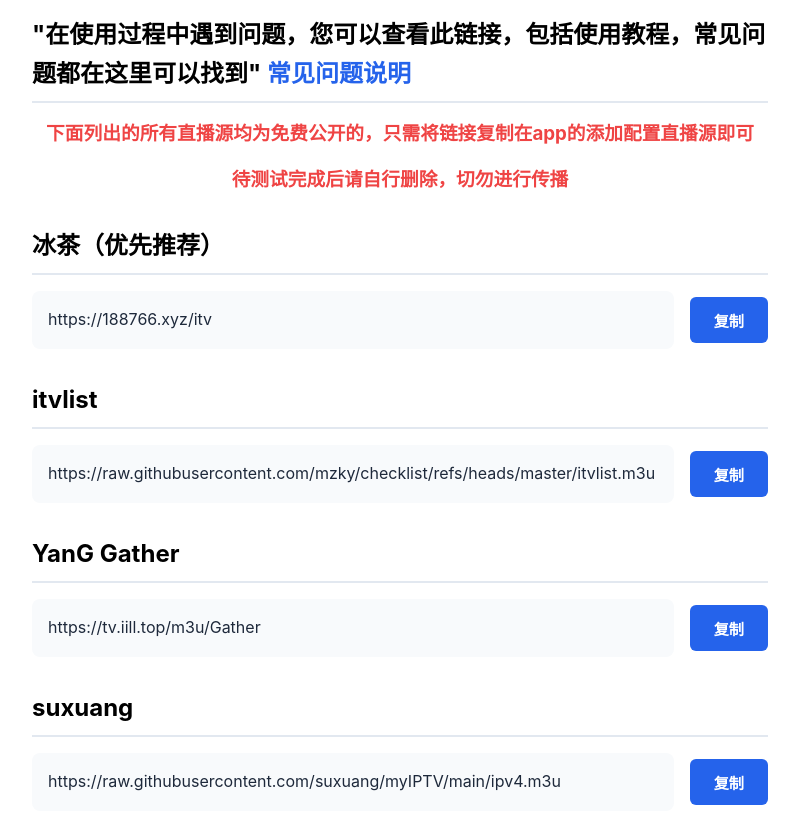
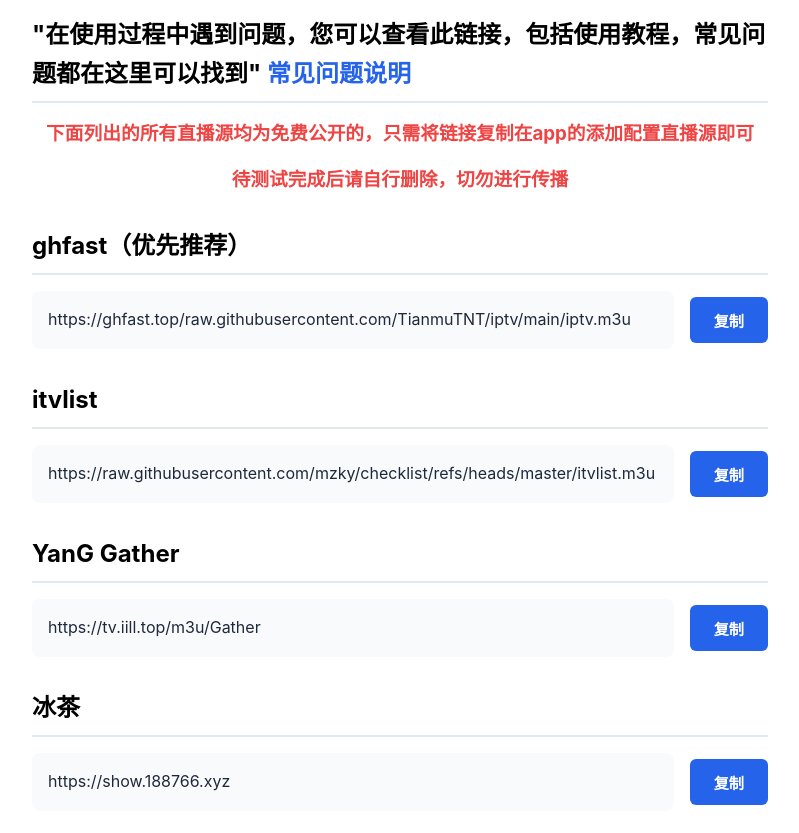
Before and after one commit to tottixc912/tottixc912.github.io, a plain HTML site: page index.html in a window 1280 px wide. Shown: the part 119-952 px from the top of the page, without its empty margins (240-1039 px from the left). Drawn offline with Linux system fonts and the light colour scheme.

Commit message:
Update IPTV source links in index.html
add new iptv m3u link

```diff
--- a/index.html
+++ b/index.html
@@ -26,9 +26,9 @@
 	</h2>
 	<h3>下面列出的所有直播源均为免费公开的，只需将链接复制在app的添加配置直播源即可</h3>
 	<h3>待测试完成后请自行删除，切勿进行传播</h3>
-  <h2>冰茶（优先推荐）</h2>
+  <h2>ghfast（优先推荐）</h2>
   <div class="source-link-container">
-    <div class="source-link">https://188766.xyz/itv</div>
+    <div class="source-link">https://ghfast.top/raw.githubusercontent.com/TianmuTNT/iptv/main/iptv.m3u</div>
     <button class="copy-btn" onclick="copyToClipboard(this)">复制</button>
   </div>
   <h2>itvlist</h2>
@@ -39,6 +39,11 @@
   <h2>YanG Gather</h2>
   <div class="source-link-container">
     <div class="source-link">https://tv.iill.top/m3u/Gather</div>
+    <button class="copy-btn" onclick="copyToClipboard(this)">复制</button>
+  </div>
+  <h2>冰茶</h2>
+  <div class="source-link-container">
+    <div class="source-link">https://show.188766.xyz</div>
     <button class="copy-btn" onclick="copyToClipboard(this)">复制</button>
   </div>
   <h2>suxuang</h2>
```
